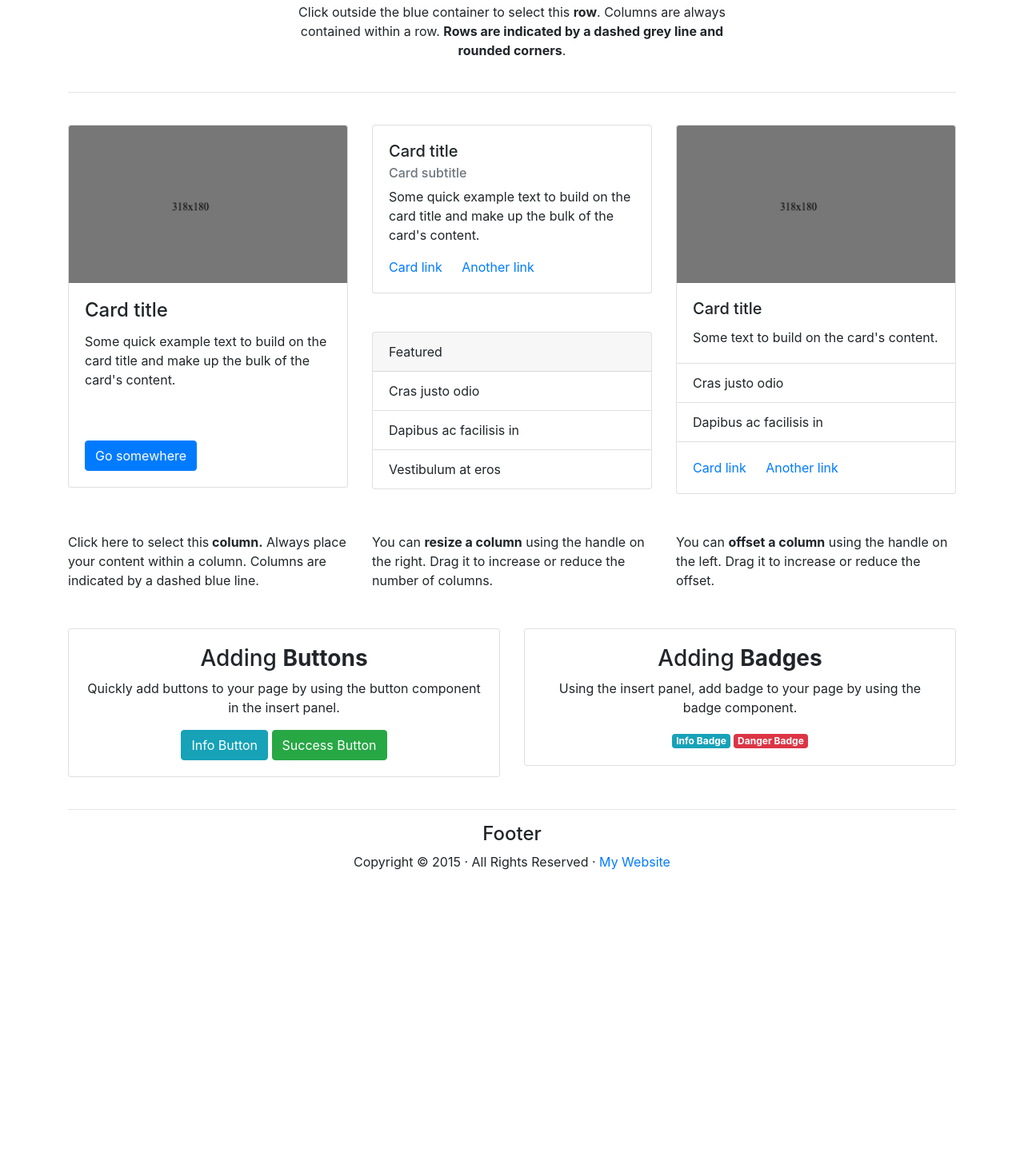
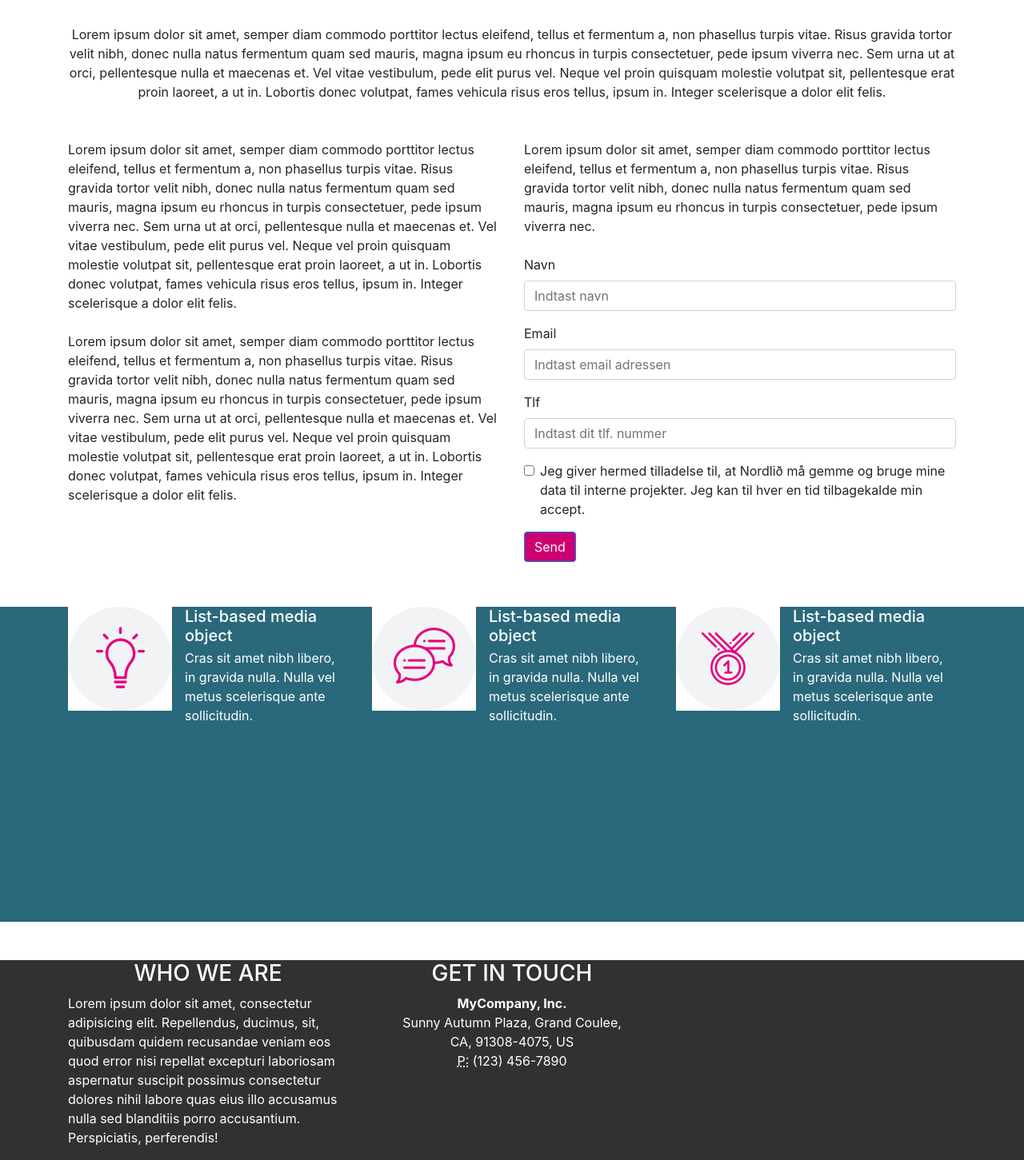
Before and after one commit to MagnusAndreasen/Nordlid, a plain HTML site: page index.html in a window 1280 px wide. Shown: the part 471-1922 px from the top of the page at 80% size. Before the commit the page ends 1577 px from the top, so only its background shows below. Drawn offline with Linux system fonts and the light colour scheme.

Commit message:
added sections
added sections and included form

```diff
--- /dev/null
+++ b/css/styles.css
@@ -0,0 +1,21 @@
+@charset "utf-8";
+/* CSS Document */
+
+.bluesection {
+  	background-color: rgb(42, 105, 123);
+	color:white;
+  	height: 394px;
+}
+
+
+.footer {
+	background-color: #313131;
+	color: white;
+	margin-top: 0;
+	padding-top: 0;
+}
+
+.btn {
+	background-color: #cd0171;
+	color: white;
+}
--- a/index.html
+++ b/index.html
@@ -9,126 +9,150 @@
     <!-- Bootstrap -->
     <link href="bootstrap-4.0.0.css" rel="stylesheet">
 
+	<link href="css/styles.css" rel="stylesheet">
+
   </head>
   <body>
-    <nav class="navbar navbar-expand-lg navbar-dark bg-dark">
-       <a class="navbar-brand" href="#">Navbar</a>
+	<div class="row">
+		<div class="col"></div>
+		<div class="col-8">
+			<nav class="navbar navbar-expand-lg navbar-dark">
+				<a class="navbar-brand bg-dark" href="#">Nordlið</a>
+    		</nav>
+		</div>
+		<div class="col"></div>
+	</div>
+	<section>
+    	<div id="carouselExampleFade" class="carousel slide carousel-fade" data-ride="carousel">
+  			<div class="carousel-inner">
+  			  <div class="carousel-item active">
+  			    <img class="d-block w-100" src="images/12.jpg" alt="First slide">
 
-    </nav>
-
-    <div class="jumbotron jumbotron-fluid text-center">
-       <h1 class="display-4">Bootstrap with Dreamweaver</h1>
-       <p class="lead">Easily build your page using the Bootstrap components from the Insert panel.</p>
-       <hr class="my-4">
-       <p>This is a simple hero unit, a simple jumbotron-style component for calling extra attention to featured content or information.</p>
-       <p class="lead">
-          <a class="btn btn-primary btn-lg" href="#" role="button">Learn more</a>
-       </p>
   			  </div>
+  			  <div class="carousel-item">
+  			    <img class="d-block w-100" src="images/1.jpg" alt="Second slide">
+  			  </div>
+  			  <div class="carousel-item">
+  			    <img class="d-block w-100" src="images/17.jpg" alt="Third slide">
+  			  </div>
+  			</div>
+  			<a class="carousel-control-prev" href="#carouselExampleFade" role="button" data-slide="prev">
+  			  <span class="carousel-control-prev-icon" aria-hidden="true"></span>
+  			  <span class="sr-only">Previous</span>
+  			</a>
+  			<a class="carousel-control-next" href="#carouselExampleFade" role="button" data-slide="next">
+  			  <span class="carousel-control-next-icon" aria-hidden="true"></span>
+  			  <span class="sr-only">Next</span>
+  			</a>
+		</div>
+	</section>
+	<br><br>
+	<section>
     <div class="container">
        <div class="row text-center">
-          <div class="col-lg-6 offset-lg-3">Click outside the blue container to select this <strong>row</strong>. Columns are always contained within a row. <strong>Rows are indicated by a dashed grey line and rounded corners</strong>. </div>
+          <div class="col-lg-12">Lorem ipsum dolor sit amet, semper diam commodo porttitor lectus eleifend, tellus et fermentum a, non phasellus turpis vitae. Risus gravida tortor velit nibh, donec nulla natus fermentum quam sed mauris, magna ipsum eu rhoncus in turpis consectetuer, pede ipsum viverra nec. Sem urna ut at orci, pellentesque nulla et maecenas et. Vel vitae vestibulum, pede elit purus vel. Neque vel proin quisquam molestie volutpat sit, pellentesque erat proin laoreet, a ut in. Lobortis donec volutpat, fames vehicula risus eros tellus, ipsum in. Integer scelerisque a dolor elit felis. </div>
        </div>
-       <br>
-       <hr>
-       <br>
+	<br><br>
        <div class="row">
-          <div class="col-md-4">
-             <div class="card">
-                <img class="card-img-top" src="images/card-img.png" alt="Card image cap">
-                <div class="card-body">
-                   <h4 class="card-title">Card title</h4>
-                   <p class="card-text">Some quick example text to build on the card title and make up the bulk of the card's content.</p>
+          <div class=" col-md-6">Lorem ipsum dolor sit amet, semper diam commodo porttitor lectus eleifend, tellus et fermentum a, non phasellus turpis vitae. Risus gravida tortor velit nibh, donec nulla natus fermentum quam sed mauris, magna ipsum eu rhoncus in turpis consectetuer, pede ipsum viverra nec. Sem urna ut at orci, pellentesque nulla et maecenas et. Vel vitae vestibulum, pede elit purus vel. Neque vel proin quisquam molestie volutpat sit, pellentesque erat proin laoreet, a ut in. Lobortis donec volutpat, fames vehicula risus eros tellus, ipsum in. Integer scelerisque a dolor elit felis.<br><br>
+
+		  Lorem ipsum dolor sit amet, semper diam commodo porttitor lectus eleifend, tellus et fermentum a, non phasellus turpis vitae. Risus gravida tortor velit nibh, donec nulla natus fermentum quam sed mauris, magna ipsum eu rhoncus in turpis consectetuer, pede ipsum viverra nec. Sem urna ut at orci, pellentesque nulla et maecenas et. Vel vitae vestibulum, pede elit purus vel. Neque vel proin quisquam molestie volutpat sit, pellentesque erat proin laoreet, a ut in. Lobortis donec volutpat, fames vehicula risus eros tellus, ipsum in. Integer scelerisque a dolor elit felis.</div>
+
+          <div class="col-md-6">Lorem ipsum dolor sit amet, semper diam commodo porttitor lectus eleifend, tellus et fermentum a, non phasellus turpis vitae. Risus gravida tortor velit nibh, donec nulla natus fermentum quam sed mauris, magna ipsum eu rhoncus in turpis consectetuer, pede ipsum viverra nec.
 		  <br><br>
-                   <a href="#" class="btn btn-primary">Go somewhere</a>
+		  <form id="myForm" action="https://s2331.t.eloqua.com/e/f2" method="post">
+			  	<input type="hidden" name="elqFormName" value="giv-mig-praktikplads">
+				<input type="hidden" name="elqSiteID" value="2331">
+  				<div class="form-group">
+  				  <label for="fullName">Navn</label>
+  				  <input type="name" class="form-control" id="fullName" placeholder="Indtast navn" required>
+  				</div>
+			    <div class="form-group">
+ 				   <label for="emailAddress">Email</label>
+  				  <input type="email" class="form-control" id="emailAddress" aria-describedby="emailHelp" placeholder="Indtast email adressen" required>
+  				</div>
+			    <div class="form-group">
+ 				   <label for="mobilePhone">Tlf</label>
+  				  <input type="number" class="form-control" id="mobilePhone" aria-describedby="phoneHelp" placeholder="Indtast dit tlf. nummer" required>
+  				</div>
+  				<div class="form-group form-check">
+  				  <input type="checkbox" class="form-check-input" id="permission" required>
+  				  <label class="form-check-label" for="exampleCheck1">Jeg giver hermed tilladelse til, at Nordlið må gemme og bruge mine data til interne projekter. Jeg kan til hver en tid tilbagekalde min accept.</label>
+  				</div>
+  				<button type="submit" class="btn btn-primary">Send</button>
+		  </form>
 	      </div>
        </div>
 	</div>
-          <div class="col-md-4">
-             <div class="card">
-                <div class="card-body">
-                   <h5 class="card-title">Card title</h5>
-                   <h6 class="card-subtitle mb-2 text-muted">Card subtitle</h6>
-                   <p class="card-text">Some quick example text to build on the card title and make up the bulk of the card's content.</p>
-                   <a href="#" class="card-link">Card link</a>
-                   <a href="#" class="card-link">Another link</a>
+	</section>
+	<br><br>
+	<section class="bluesection">
+      <div class="container mt-2">
+        <div class="row">
+          <div class="col-md-4 col-12">
+            <ul class="list-unstyled">
+              <li class="media">
+                <img class="mr-3" src="images/icon-light-bulb.jpg" alt="Generic placeholder image">
+                <div class="media-body">
+                  <h5 class="mt-0 mb-1">List-based media object</h5>
+                  Cras sit amet nibh libero, in gravida nulla. Nulla vel metus scelerisque ante sollicitudin.
                 </div>
+              </li>
+            </ul>
           </div>
-             <br>
-             <br/>
-             <div class="card">
-                <div class="card-header">
-                   Featured
+          <div class="col-md-4 col-12">
+            <ul class="list-unstyled">
+              <li class="media">
+                <img class="mr-3" src="images/icon-speech-bubble.jpg" alt="Generic placeholder image">
+                <div class="media-body">
+                  <h5 class="mt-0 mb-1">List-based media object</h5>
+                  Cras sit amet nibh libero, in gravida nulla. Nulla vel metus scelerisque ante sollicitudin.
                 </div>
-                <ul class="list-group list-group-flush">
-                   <li class="list-group-item">Cras justo odio</li>
-                   <li class="list-group-item">Dapibus ac facilisis in</li>
-                   <li class="list-group-item">Vestibulum at eros</li>
+              </li>
+            </ul>
+          </div>
+          <div class="col-md-4 col-12">
+            <ul class="list-unstyled">
+              <li class="media">
+                <img class="mr-3" src="images/icon-gold-medal.jpg" alt="Generic placeholder image">
+                <div class="media-body">
+                  <h5 class="mt-0 mb-1">List-based media object</h5>
+                  Cras sit amet nibh libero, in gravida nulla. Nulla vel metus scelerisque ante sollicitudin.
+                </div>
+              </li>
             </ul>
           </div>
         </div>
-          <div class="col-md-4">
-             <div class="card">
-                <img class="card-img-top" src="images/card-img.png" alt="Card image cap">
-                <div class="card-body">
-                   <h5 class="card-title">Card title</h5>
-                   <p class="card-text">Some text to build on the card's content.</p>
       </div>
-                <ul class="list-group list-group-flush">
-                   <li class="list-group-item">Cras justo odio</li>
-                   <li class="list-group-item">Dapibus ac facilisis in</li>
-                </ul>
-                <div class="card-body">
-                   <a href="#" class="card-link">Card link</a>
-                   <a href="#" class="card-link">Another link</a>
+    </section>
+	<br><br>
+    <div class="section footer">
+      <div class="container">
+        <div class="row">
+          <div class="col-md-4 col-12">
+            <h3 class="text-center">WHO WE ARE</h3>
+            <p>Lorem ipsum dolor sit amet, consectetur adipisicing elit. Repellendus, ducimus, sit, quibusdam quidem recusandae veniam eos quod error nisi repellat excepturi laboriosam aspernatur suscipit possimus consectetur dolores nihil labore quas eius illo accusamus nulla sed blanditiis porro accusantium. Perspiciatis, perferendis!</p>
+          </div>
+          <div class="col-md-4 col-12">
+            <h3 class="text-center">GET IN TOUCH</h3>
+            <address class="text-center">
+              <strong>MyCompany, Inc.</strong><br>
+              Sunny Autumn Plaza, Grand Coulee,<br>
+              CA, 91308-4075, US<br>
+              <abbr title="Phone">P:</abbr> (123) 456-7890
+            </address>
+          </div>
+
         </div>
       </div>
     </div>
-       </div>
-       <br/>
-       <br/>
-       <div class="row">
-          <div class=" col-md-4"> Click here to select this<strong> column.</strong> Always place your content within a column. Columns are indicated by a dashed blue line. </div>
-          <div class="col-md-4 "> You can <strong>resize a column</strong> using the handle on the right. Drag it to increase or reduce the number of columns.</div>
-          <div class="col-md-4 "> You can <strong>offset a column</strong> using the handle on the left. Drag it to increase or reduce the offset. </div>
-       </div>
-       <br/>
-       <br/>
-       <div class="row">
-          <div class="col-md-6 text-center">
-             <div class="card">
-                <div class="card-body">
-                   <h3>Adding <strong>Buttons</strong></h3>
-                   <p>Quickly add buttons to your page by using the button component in the insert panel. </p>
-                   <button type="button" class="btn btn-info btn-md">Info Button</button>
-                   <button type="button" class="btn btn-success btn-md">Success Button</button>
-                </div>
-             </div>
-          </div>
-          <div class="text-center col-md-6">
-             <div class="card">
-                <div class="card-body">
-                   <h3>Adding <strong>Badges</strong></h3>
-                   <p>Using the insert panel, add badge to your page by using the badge component.</p>
-                   <span class="badge badge-info">Info Badge</span> <span class="badge badge-danger">Danger Badge</span>
-                </div>
-             </div>
-          </div>
-       </div>
-       <br>
-       <hr>
-       <div class="row">
-          <div class="text-center col-lg-6 offset-lg-3">
-             <h4>Footer </h4>
-             <p>Copyright &copy; 2015 &middot; All Rights Reserved &middot; <a href="#" >My Website</a></p>
-          </div>
-       </div>
-    </div>
+
     <!-- jQuery (necessary for Bootstrap's JavaScript plugins) -->
     <script src="jquery-3.2.1.min.js"></script>
 
     <!-- Include all compiled plugins (below), or include individual files as needed -->
     <script src="popper.min.js"></script>
     <script src="bootstrap-4.0.0.js"></script>
+	<script src="js/custom.js"></script>
   </body>
 </html>
--- /dev/null
+++ b/js/custom.js
@@ -0,0 +1 @@
+// JavaScript Document
```
Also changed, not shown: test.html (+1 -39 lines), images/background.jpg (added), images/contect-info.jpg (added), images/icon-gold-medal.jpg (added), images/icon-light-bulb.jpg (added), images/icon-speech-bubble.jpg (added), images/social.jpg (added), 1 other file. Lines whose indentation alone changed are shown as unchanged.
